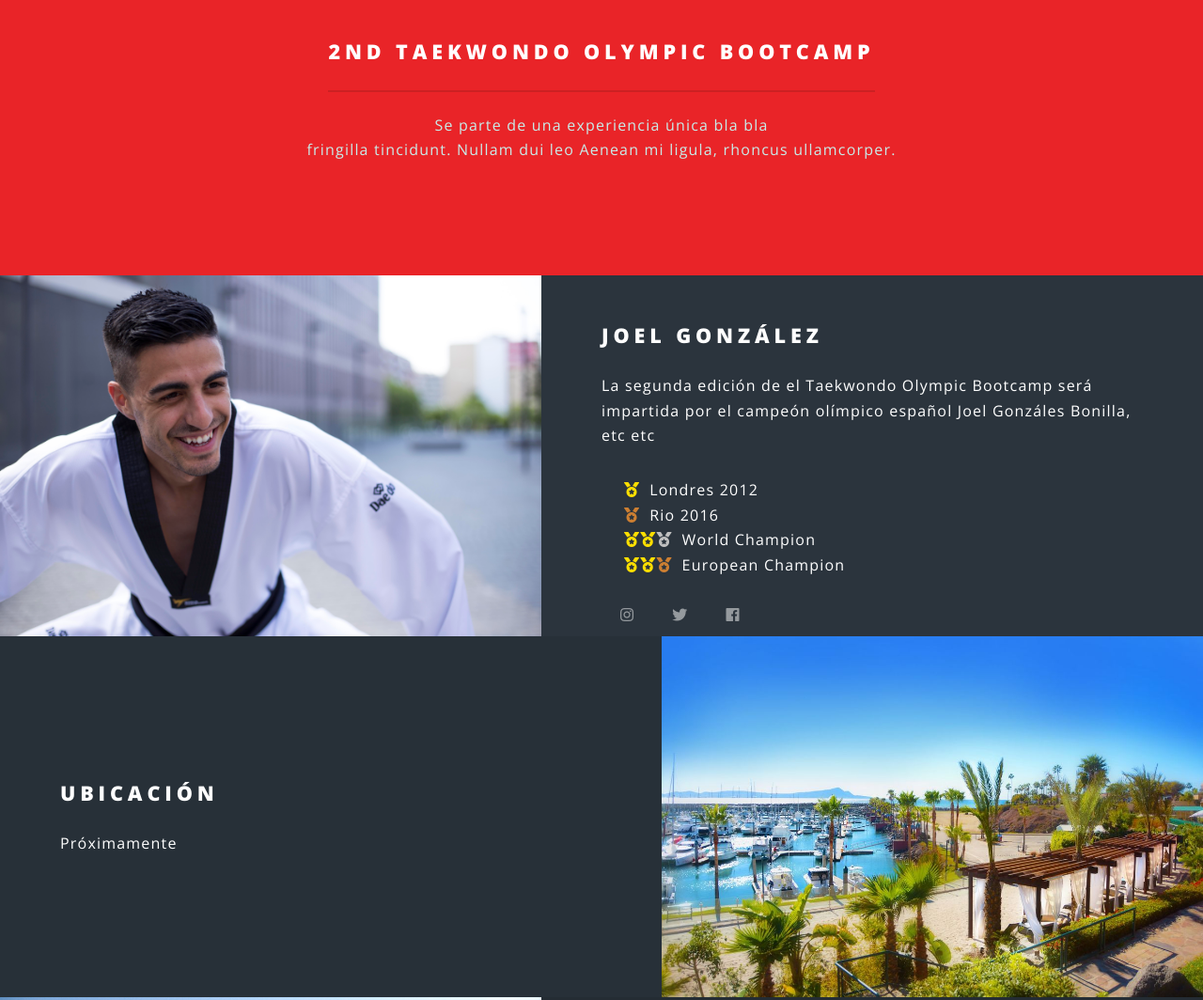
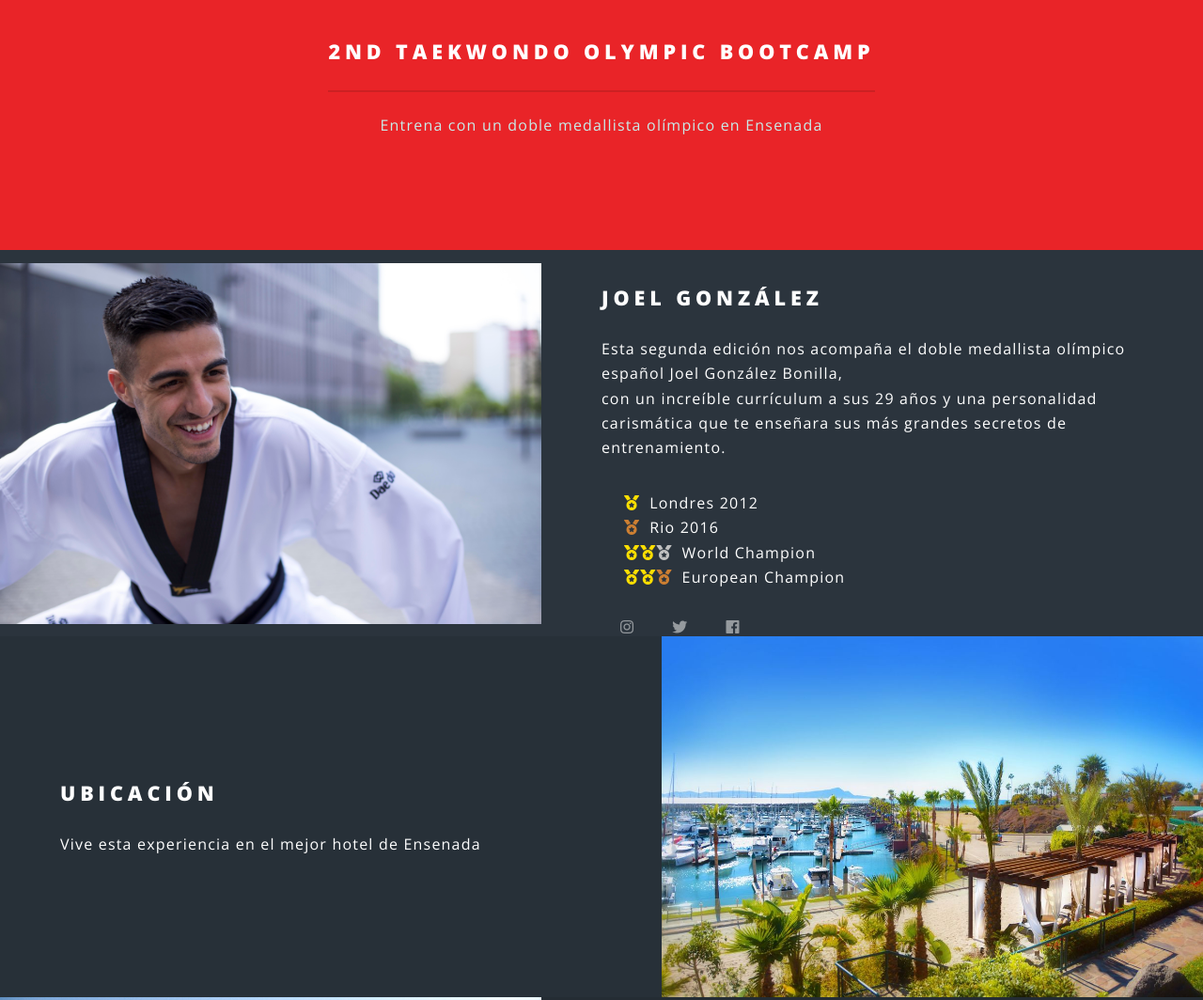
Before and after one commit to olympic-bootcamp/olympic-bootcamp.github.io, a plain HTML site: page index.html in a window 1280 px wide. Shown: the part 860-1924 px from the top of the page at 94% size. Drawn offline with nearby package versions, Linux system fonts and the light colour scheme.

Commit message:
agregar información

```diff
--- a/index.html
+++ b/index.html
@@ -23,8 +23,7 @@
         <div class="inner">
           <header class="major">
             <h2>2nd Taekwondo Olympic Bootcamp</h2>
-            <p>Se parte de una experiencia única bla bla<br />
-            fringilla tincidunt. Nullam dui leo Aenean mi ligula, rhoncus ullamcorper.</p>
+            <p>Entrena con un doble medallista olímpico en Ensenada</p>
           </header>
         </div>
       </section>
@@ -33,7 +32,7 @@
         <section class="spotlight">
           <div class="image"><img src="images/about.jpg" alt="" /></div><div class="content">
             <h2>Joel González<br /></h2>
-            <p>La segunda edición de el Taekwondo Olympic Bootcamp será impartida por el campeón olímpico español Joel Gonzáles Bonilla, etc etc </p>
+            <p>Esta segunda edición nos acompaña el doble medallista olímpico español Joel González Bonilla, <br/> con un increíble currículum a sus 29 años y una personalidad carismática que te enseñara sus más grandes secretos de entrenamiento.</p>
             <ul class="medals">
               <li><i class="fas fa-medal gold"></i><p>Londres 2012</p></li>
               <li><i class="fas fa-medal bronze"></i><p>Rio 2016</p></li>
@@ -50,13 +49,13 @@
         <section class="spotlight">
           <div class="image"><img src="images/hcm.jpg" alt="" /></div><div class="content">
             <h2>Ubicación<br /></h2>
-            <p>Próximamente</p>
+            <p>Vive esta experiencia en el mejor hotel de Ensenada</p>
           </div>
         </section>
         <section class="spotlight">
           <div class="image"><img src="images/ensenada.jpg" alt="" /></div><div class="content">
             <h2>Ensenada, México</h2>
-            <p>Aliquam ut ex ut augue consectetur interdum. Donec hendrerit imperdiet. Mauris eleifend fringilla nullam aenean mi ligula.</p>
+            <p>Al noreste del país, se encuentra una pequeña bahía con un increíble clima mediterráneo que te llevará a por probar exquisitas propuestas gastronómicas.</p>
           </div>
         </section>
       </section>
```
